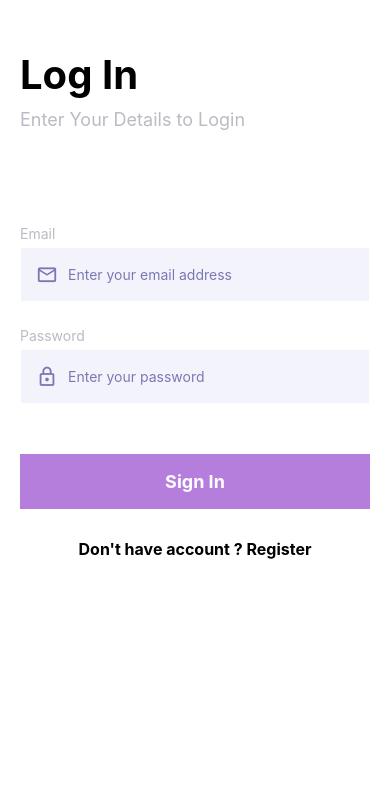
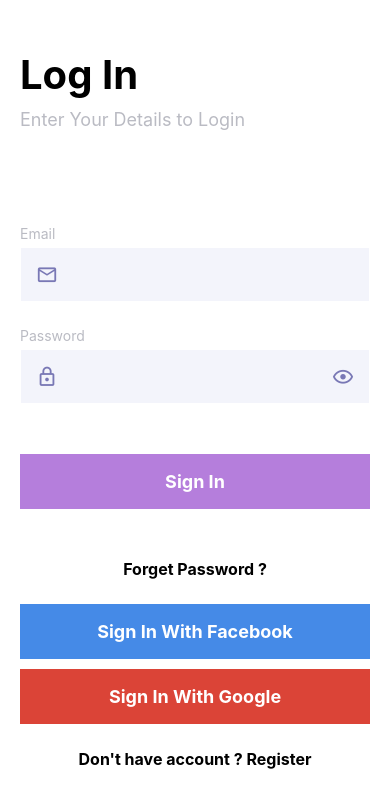
Before and after one commit to mohamed-wageh/Talabt, a React Native app in the folder project/: screen /SignIn in a window 390 px wide. Shown: the top 808 px of the page. Built offline with nearby package versions, Linux system fonts and the light colour scheme.

Commit message:
sign in done

```diff
--- a/project/navigation/index.js
+++ b/project/navigation/index.js
@@ -2,7 +2,7 @@
 import React from 'react'
 import { NavigationContainer } from "@react-navigation/native";
 import { createNativeStackNavigator } from "@react-navigation/native-stack";
-import SignIn from "../screens/signin";
+import SignIn from "../screens/SignIn";
 import Profile from "../screens/profile";
 import Signup from "../screens/signup";
 import Forget from "../screens/forget";
--- a/project/screens/Input.js
+++ b/project/screens/Input.js
@@ -1,4 +1,5 @@
 import React from 'react';
+import { useState } from 'react';
 import {View, Text, TextInput, StyleSheet} from 'react-native';
 
 import Icon from 'react-native-vector-icons/MaterialCommunityIcons';
@@ -6,9 +7,11 @@
 const Input = ({
   label,
   iconName,
-  password,
+  Password,
   placeholder
   }) => {
+    const [hidePassword, setHidePassword] = React.useState(Password);
+
     return (
       <View style={{marginBottom: 20}}>
         <Text style={style.label}>{label}</Text>
@@ -25,18 +28,17 @@
             style={{color:  '#7978B5', fontSize: 22, marginRight: 10}}
           />
           <TextInput
-          autoCorrect={false}
-            // secureTextEntry={hidePassword}
-            style={{color:  '#7978B5', flex: 1}}
-            placeholder={placeholder}
-          />
-          {password && (
-            <Icon
-            //   onPress={() => setHidePassword(!hidePassword)}
-            //   name={hidePassword ? 'eye-outline' : 'eye-off-outline'}
-              style={{color:  '#7978B5', fontSize: 22}}
-            />
-          )}
+          secureTextEntry={hidePassword}
+          style={{color:  '#7978B5', flex: 1}}
+
+        />
+        {Password && (
+        <Icon
+         onPress={() => setHidePassword(!hidePassword)}
+        style={{color:  '#7978B5', fontSize: 22}}
+        name={hidePassword ? 'eye-outline' : 'eye-off-outline'}/>
+        )}
+
         </View>
       </View>
     );
--- a/project/screens/SignIn.js
+++ b/project/screens/SignIn.js
@@ -1,15 +1,45 @@
+import { useState } from 'react';
 import { View,
   Text,
    SafeAreaView,
     Keyboard,
     StyleSheet,
     Button,
+    useWindowDimensions,
     TouchableOpacity, } from "react-native";
+   import {
+      signInWithEmailAndPassword,
+    } from "firebase/auth";
 import React from "react";
 import { TextInput } from "react-native";
+import auth from '../firebase.js/firebase';
 import Input from './Input';
 
-const SignIn = () => {
+const SignIn = ({ navigation }) => {
+  const [Email, setEmail] = useState("");
+  const [Password, setPassword] = useState("");
+  const { height } = useWindowDimensions();
+  const handleSignIn = () => {
+    signInWithEmailAndPassword(auth, Email, Password)
+      .then(() => {
+        navigation.navigate("Profile");
+      })
+      .catch((error) => {
+        window.alert(error.message);
+      });
+  };
+  const handleOnSignUpPress = () => {
+    navigation.navigate("Signup");
+  };
+  const handleSignInWithGoogle = () => {
+    window.alert("handleSignInWithGoogle");
+  };
+  const handleSignInWithFacebook = () => {
+    window.alert("handleSignInWithFacebook");
+  };
+  const handleForgetPasswordPress = () => {
+    navigation.navigate("Forget");
+  };
   return (
 <SafeAreaView style={{backgroundColor: '#fff' , flex: 1}}>
 <View style={{paddingTop: 50, paddingHorizontal: 20}}>
@@ -29,23 +59,43 @@
 placeholder="Enter your email address"
 />
 <Input
+
 iconName="lock-outline"
 label="Password"
 placeholder="Enter your password"
-password
+Password
 />
 
 
-
-<TouchableOpacity style={styles.button} >
+<TouchableOpacity style={styles.button} onPress={handleSignIn} >
 <Text style={styles.buttonText}>Sign In</Text>
 </TouchableOpacity>
 
-{/* <Button title="Log In"  /> */}
+<TouchableOpacity
+ onPress={handleForgetPasswordPress}>
+<Text style={styles.buttonText2}>
+Forget Password ?
+</Text>
+</TouchableOpacity>
 
+<TouchableOpacity
+style={styles.button1}
+onPress={handleSignInWithFacebook}>
+<Text style={styles.buttonText}>Sign In With Facebook</Text>
+</TouchableOpacity>
+
+<TouchableOpacity
+style={styles.button2}
+onPress={handleSignInWithGoogle}>
+<Text style={styles.buttonText}>Sign In With Google</Text>
+</TouchableOpacity>
+
+<TouchableOpacity
+onPress={handleOnSignUpPress}>
 <Text style={styles.buttonText2}>
 Don't have account ? Register
 </Text>
+</TouchableOpacity>
 </View>
 </View>
 </SafeAreaView>
@@ -67,6 +117,24 @@
 alignItems: 'center',
     activeOpacity : 0.7 ,
   },
+  button1: {
+    height: 55,
+    width: '100%',
+    backgroundColor: '#458ae7',
+    marginVertical: 5,
+    justifyContent: 'center',
+    alignItems: 'center',
+        activeOpacity : 0.7 ,
+      },
+      button2: {
+        height: 55,
+        width: '100%',
+        backgroundColor: '#DB4437',
+        marginVertical: 5,
+        justifyContent: 'center',
+        alignItems: 'center',
+            activeOpacity : 0.7 ,
+          },
   buttonText: {
   color:  '#fff',
    fontWeight: 'bold',
@@ -78,6 +146,8 @@
   fontWeight: 'bold',
   textAlign: 'center',
   fontSize: 16,
+  marginBottom: 20,
+  marginTop: 20,
                     },
 });
 
```
